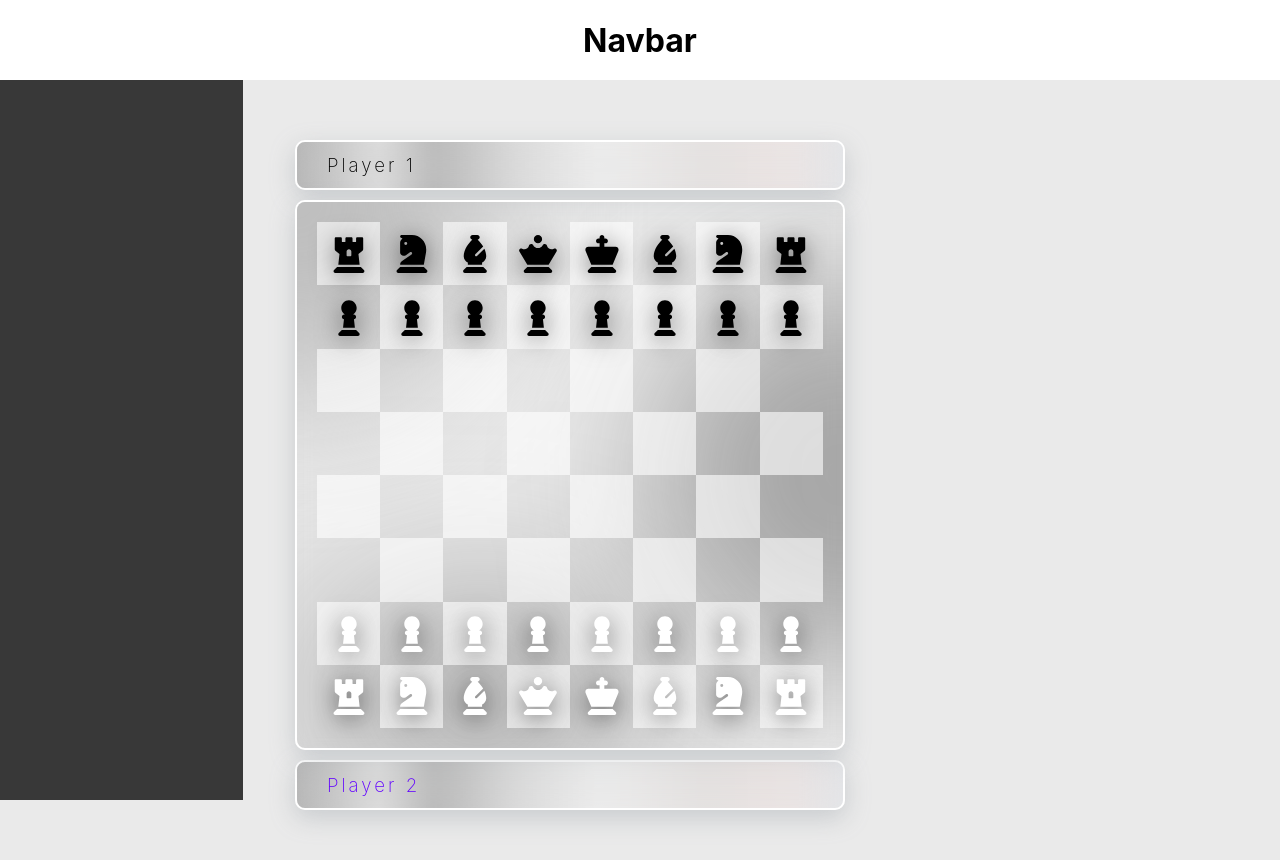
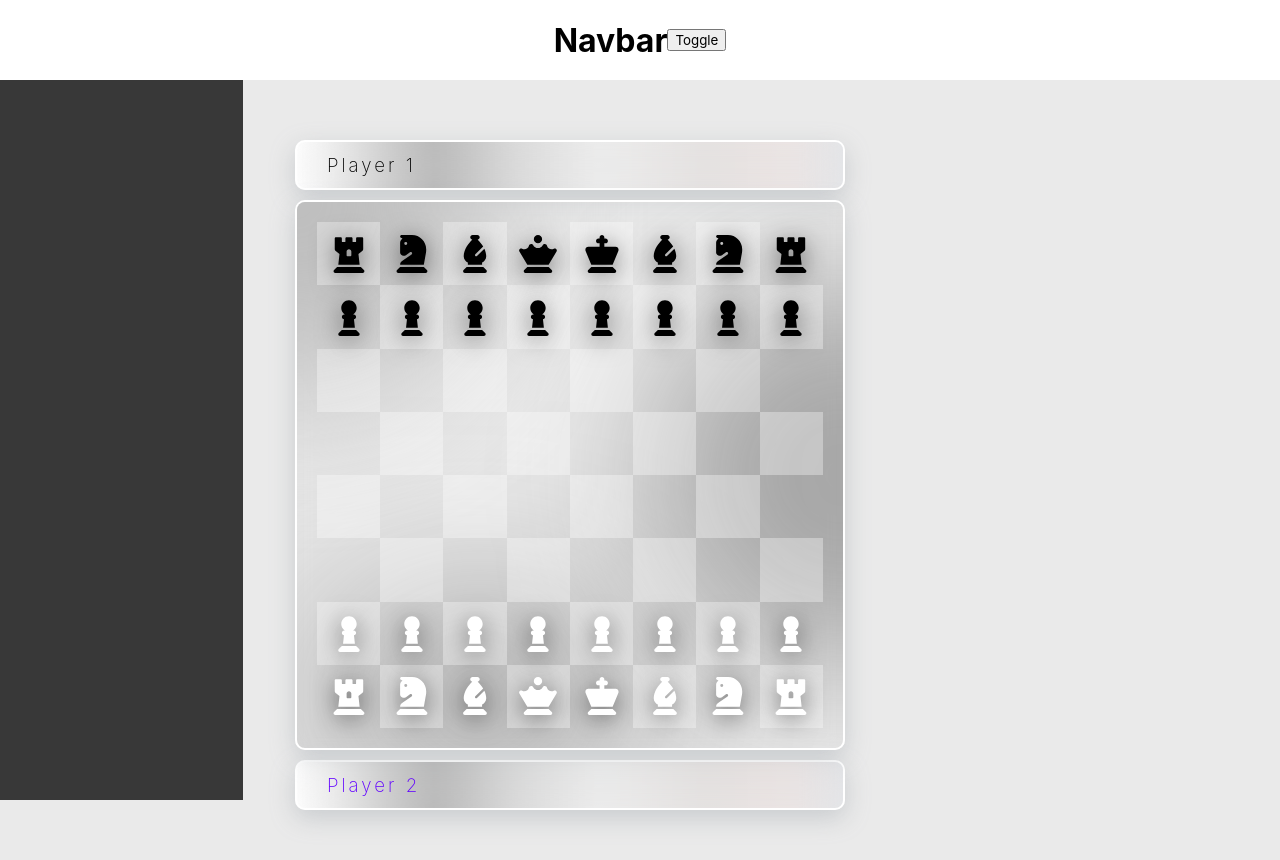
Before and after one commit to christopher-alba/react-chess, a React (Vite) app: page / in a window 1280 px wide. Built offline with nearby package versions, Linux system fonts and the light colour scheme.

Commit message:
fix gradients

```diff
--- a/src/App.tsx
+++ b/src/App.tsx
@@ -1,5 +1,4 @@
 import { useEffect, useState } from "react";
-import ChessBoard from "./components/ChessBoard";
 import { ThemeProvider } from "styled-components";
 import themes from "./themes/schema.json";
 import { GlobalStyles } from "./themes/globalStyles";
@@ -21,7 +20,7 @@ function App() {
   return (
     <ThemeProvider theme={theme}>
       <GlobalStyles />
-      <Navbar />
+      <Navbar setTheme={setTheme} />
       <ClassicChess />
     </ThemeProvider>
   );
--- a/src/components/ChessBoard.tsx
+++ b/src/components/ChessBoard.tsx
@@ -387,7 +387,7 @@ const ChessBoard: FC = () => {
                     : "",
                   background:
                     matching.color === TileColor.Light
-                      ? "#FFFFFF" + "99"
+                      ? "#FFFFFF" + "55"
                       : "transparent",
                 }}
                 className={`x-${tile.x} y-${tile.y}`}
@@ -567,8 +567,8 @@ const CapturedPiecesWrapper = styled("div")`
     #ececec 45%,
     #dadada 60%,
     #b8b8b8 75%,
-    #d3d3d37c 85%,
-    #0000003a 100%
+    #d3d3d3 85%,
+    #ffffff 100%
   );
 `;
 
--- a/src/components/Navbar/Navbar.tsx
+++ b/src/components/Navbar/Navbar.tsx
@@ -1,10 +1,25 @@
-import { FC } from "react";
+import { FC, useContext } from "react";
 import { MainWrapper } from "./styled";
+import { DefaultTheme, ThemeContext } from "styled-components";
+import themes from "../../themes/schema.json";
 
-const Navbar: FC = () => {
+const Navbar: FC<{ setTheme: (theme: DefaultTheme) => void }> = ({
+  setTheme,
+}) => {
+  const theme = useContext(ThemeContext);
+  const toggleTheme = () => {
+    if (theme?.name === "light") {
+      localStorage.setItem("theme", JSON.stringify(themes.dark));
+      setTheme(themes.dark);
+    } else {
+      localStorage.setItem("theme", JSON.stringify(themes.light));
+      setTheme(themes.light);
+    }
+  };
   return (
     <MainWrapper>
       <h1>Navbar</h1>
+      <button onClick={toggleTheme}>Toggle</button>
     </MainWrapper>
   );
 };
--- a/src/themes/schema.json
+++ b/src/themes/schema.json
@@ -20,7 +20,7 @@
       "secondary1": "#FFFFFF",
       "secondary2": "#D9D9D9",
       "secondary3": "#cbcbcb",
-      "tertiary1": "#6100FF",
+      "tertiary1": "#673afc",
       "tertiary1Hover": "#AB2A47",
       "tertiary2": "#C5BBFF"
     }
```
